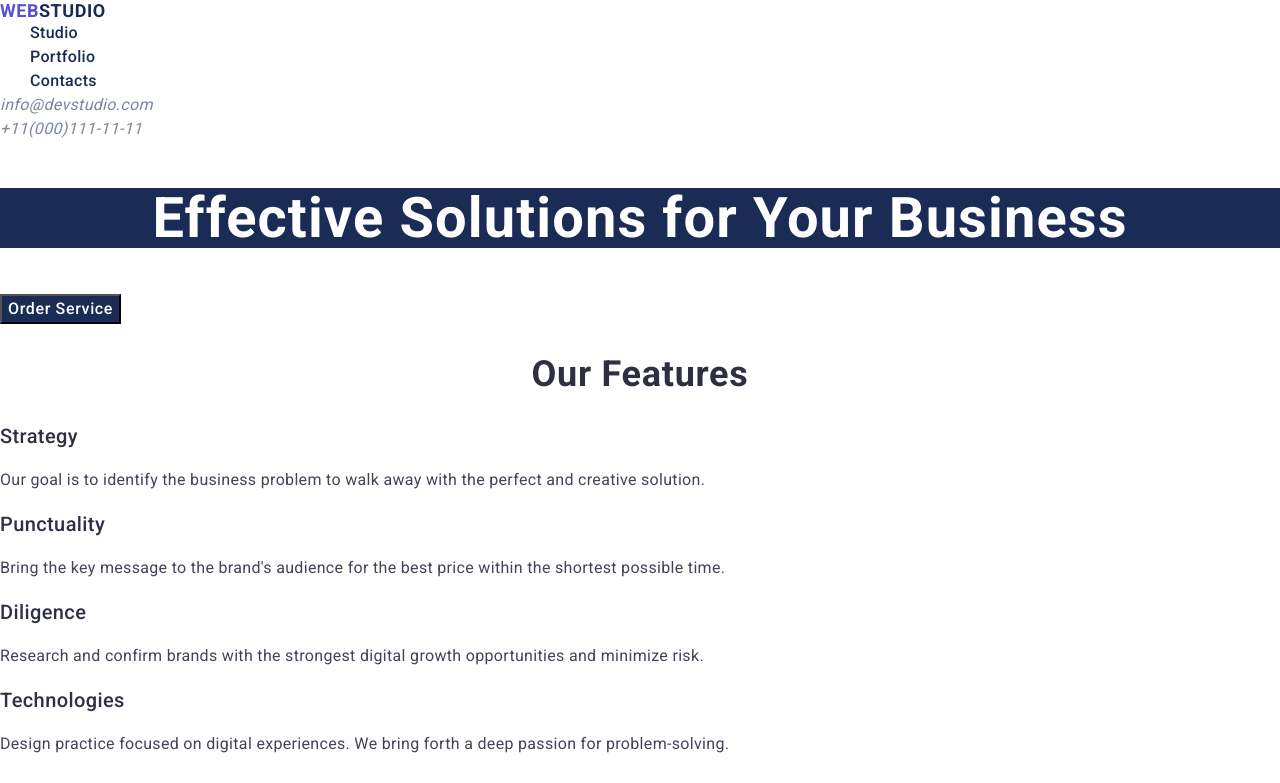
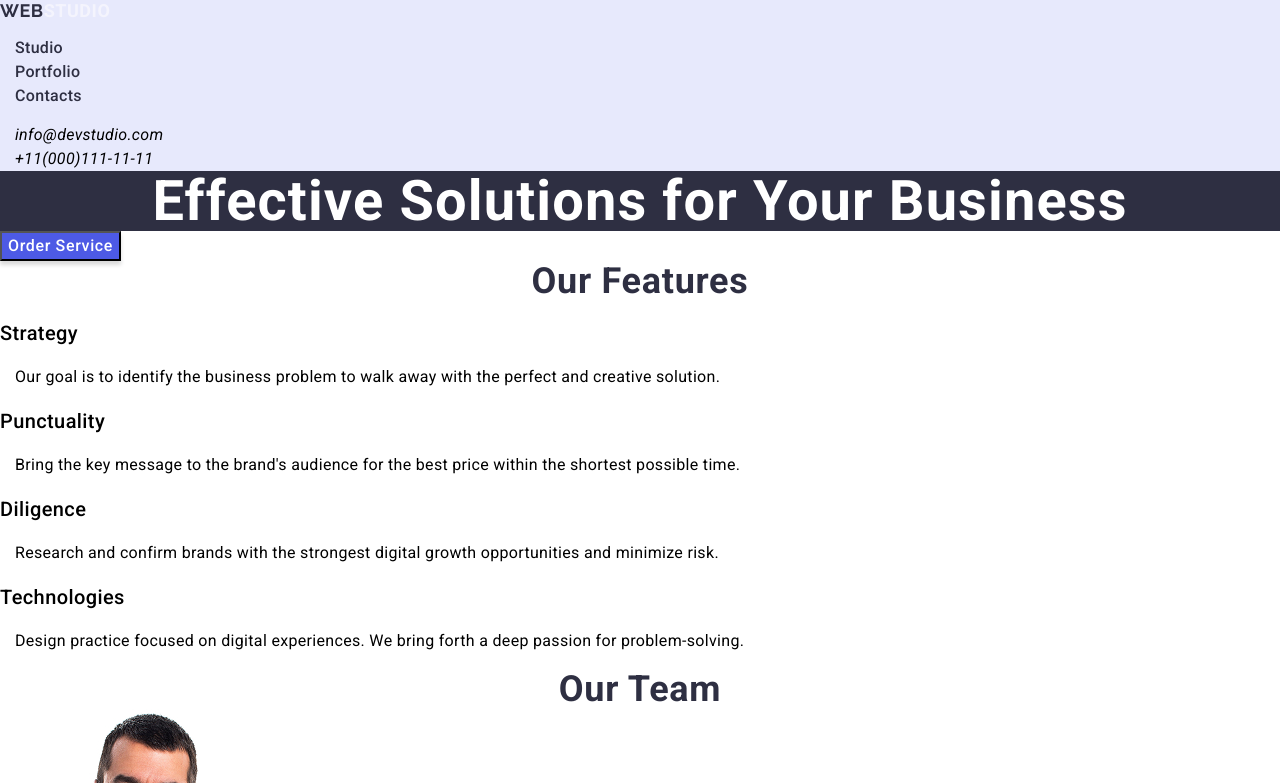
Before and after one commit to ghgerzx007-netizen/goit-hw-2, a plain HTML site: page index.html in a window 1280 px wide. Shown: the top 783 px of the page. Drawn offline with nearby package versions, Linux system fonts and the light colour scheme.

Commit message:
update images and styles

```diff
--- a/css/styles.css
+++ b/css/styles.css
@@ -3,131 +3,140 @@ body {
     margin: 0;
     padding: 0;
 }
-
-ul,
-ol {
+ul {
     list-style: none;
     padding: 0;
     margin: 0;
 }
-
-a {
+a
+{
     text-decoration: none;
     color: inherit;
 }
-
-a:hover,
-a:focus {
-    text-decoration: none;
+h1,h2
+{
+    font-family: "Roboto", sans-serif;
+    margin: 0;
+    padding: 0;
+    font-weight: 700;
 }
-
-h2 {
-    font-weight: 700;
+h1{
+    font-size: 56px;
+    line-height: 1.07143;
+    letter-spacing: 0.02em;
+    text-align: center;
+    color:white;
+    background:  #2E2F42;
+}
+h2
+{
     font-size: 36px;
     line-height: 1.11111;
     letter-spacing: 0.02em;
     text-align: center;
-    color: #2E2F42;
+    color:  #2E2F42;
 }
-
-h3 {
+h3
+{
 font-weight: 500;
 font-size: 20px;
 line-height: 1.2;
 letter-spacing: 0.02em;
-    color: #1a2b55;
+color: var(--navy-blue);
 }
-
-.logo-first,
-.logo-second {
+header
+{
+    background-color: #E7E9FC;
+}
+.logo-first
+{
+    font-family: "Raleway", sans-serif;
 font-weight: 700;
 font-size: 18px;
 line-height: 1.16667;
 letter-spacing: 0.03em;
 text-transform: uppercase;
+color: #2E2F42;
 }
-
-.logo-first {
-    color: #5a4fcf;
+.logo-second
+{
+    font-weight: 700;
+font-size: 18px;
+line-height: 1.16667;
+letter-spacing: 0.03em;
+text-transform: uppercase;
+color:  #F4F4FD;
 }
-
-.logo-second {
-    color: #1a2b55;
-}
-
-.nav-list {
+.nav-list
+{
    font-weight: 500;
 font-size: 16px;
 line-height: 1.5;
-    text-indent: 30px;
 letter-spacing: 0.02em;
-    color: #1a2b55;
+color:  #2E2F42;
+padding: 15px;
 }
-
-.info {
+.info
+{
     font-weight: 400;
 font-size: 16px;
 line-height: 1.5;
 letter-spacing: 0.02em;
-    color: #7d879c;
+color: var(--slate);
+padding: 15px;
 }
-.hero h1 {
-    font-weight: 700;
-    font-size: 56px;
-    line-height: 1.07143;
-    letter-spacing: 0.02em;
-    text-align: center;
-    color: #ffffff;
-    background-color: #1a2b55;
-}
-
-.button {
+.button
+{
  font-weight: 500;
 font-size: 16px;
 line-height: 1.5;
 letter-spacing: 0.04em;
-    text-align: left;
-    color: #ffffff;
-    background: #1a2b55;
+color: white;
+box-shadow: 0 4px 4px 0 rgba(0, 0, 0, 0.15);
+background: #4D5AE5;
+cursor: pointer;
 }
-
-button:hover {
-    background: #5a4fcf;
-}
-
-.Strategy,
-.Punctuality,
-.Diligence,
-.Technologies {
-    font-weight: 500;
-    font-size: 20px;
-    line-height: 1.2;
-    letter-spacing: 0.02em;
-    color: #2E2F42;
-}
-
-.about {
+.about
+{
 font-weight: 400;
 font-size: 16px;
 line-height: 1.5;
 letter-spacing: 0.02em;
-    color: #434455;
+color: var(--slate);
+padding-left: 15px;
 }
-
-.names {
+.names
+{
     font-weight: 500;
 font-size: 20px;
+
 line-height: 1.2;
 letter-spacing: 0.02em;
 text-align: center;
-    color: #1a2b55;
+color: #2E2F42;
+}
+.about-team
+{
+    font-weight: 400;
+font-size: 16px;
+
+line-height: 1.5;
+letter-spacing: 0.02em;
+text-align: center;
+color: var(--slate);
 }
 
-.about-team {
+
+footer p
+{
     font-weight: 400;
 font-size: 16px;
 line-height: 1.5;
 letter-spacing: 0.02em;
-    text-align: center;
-    color: #64748b;
+color: var(--cloud);
+background-color: #2E2F42 ;
 }
+footer
+{
+    background-color: #2E2F42 ;
+}
--- a/index.html
+++ b/index.html
@@ -9,8 +9,8 @@
      crossorigin="anonymous"
       referrerpolicy="no-referrer" />
       <link rel="preconnect" href="https://fonts.googleapis.com">
-      <link rel="preconnect" href="https://fonts.gstatic.com" crossorigin>
-      <link href="https://fonts.googleapis.com/css2?family=Roboto:wght@100..900&display=swap" rel="stylesheet"/>
+<link rel="preconnect" href="https://fonts.gstatic.com" crossorigin>
+<link href="https://fonts.googleapis.com/css2?family=Raleway:ital,wght@0,100..900;1,100..900&family=Roboto:ital,wght@0,100..900;1,100..900&display=swap" rel="stylesheet">
       <link  rel="stylesheet" href="./css/styles.css"/>
 </head>
 <body>
```
Lines whose indentation alone changed are shown as unchanged.
